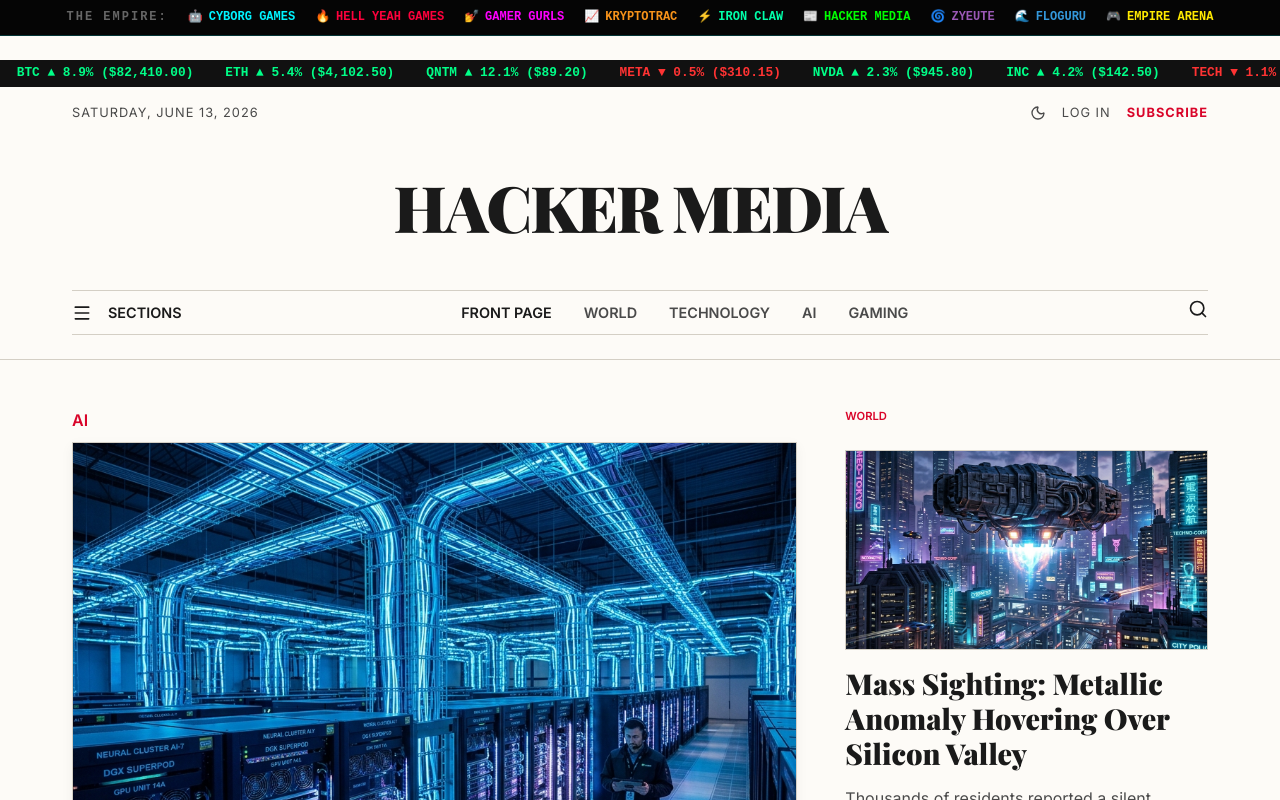
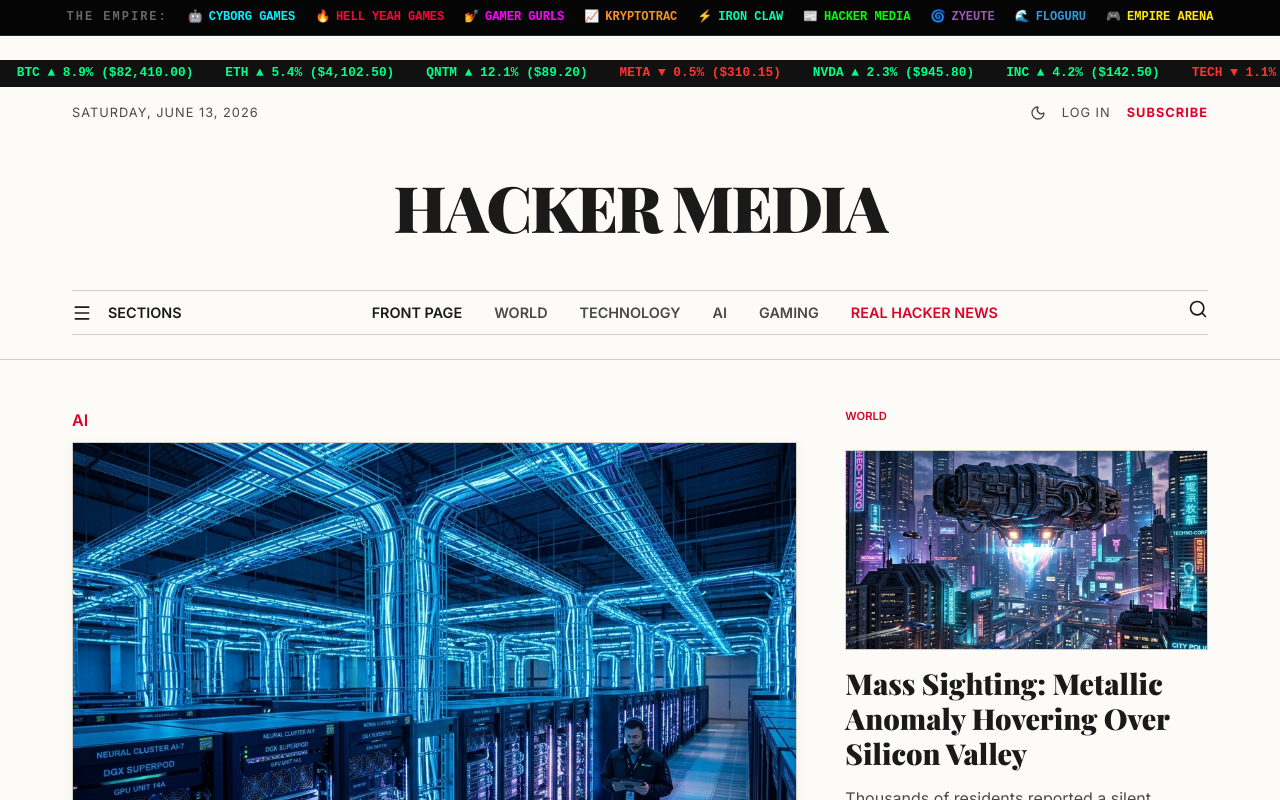
Before and after one commit to brandonlacoste9-tech/digital-newspaper, a React (Vite) app: page / in a window 1280 px wide. Shown: the top 800 px of the page. Built offline with nearby package versions, Linux system fonts and the light colour scheme; no server answers; the database is empty.

Commit message:
feat: add link to real Hacker News in header navigation

```diff
--- a/src/components/Header.jsx
+++ b/src/components/Header.jsx
@@ -85,6 +85,7 @@ const Header = () => {
             <Link to="/category/Tech" style={{ color: 'var(--text-secondary)' }}>Technology</Link>
             <Link to="/category/AI" style={{ color: 'var(--text-secondary)' }}>AI</Link>
             <Link to="/category/Gaming" style={{ color: 'var(--text-secondary)' }}>Gaming</Link>
+            <a href="https://news.ycombinator.com/" target="_blank" rel="noopener noreferrer" style={{ color: 'var(--accent-color)' }}>Real Hacker News</a>
           </div>
 
           <div style={{ cursor: 'pointer' }}>
```
